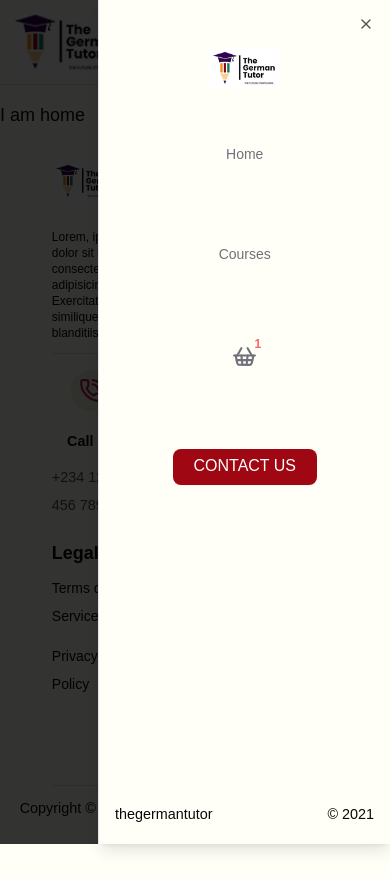
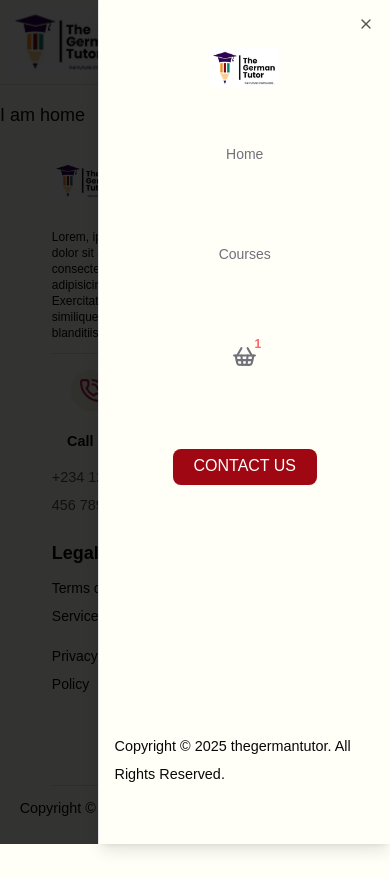
Before and after one commit to oludedavid/theGermanTutor, a Next.js app: page / in a window 390 px wide. Both pictures are taken after a click on the button 370 px from the left and 38 px from the top of the page. Built offline with nearby package versions, Linux system fonts and the light colour scheme.

Commit message:
added a footer to the sheet

```diff
--- a/src/ui/components/navbar.tsx
+++ b/src/ui/components/navbar.tsx
@@ -90,9 +90,10 @@ export default function Navbar() {
               </Button>
             </SheetDescription>
             <SheetFooter>
-              <div className="flex justify-between items-center">
-                <small>thegermantutor </small>
-                <small>© 2021</small>
+              <div className="flex items-center">
+                <small className="pb-10 pt-2">
+                  Copyright © 2025 thegermantutor. All Rights Reserved.
+                </small>
               </div>
             </SheetFooter>
           </SheetContent>
```
